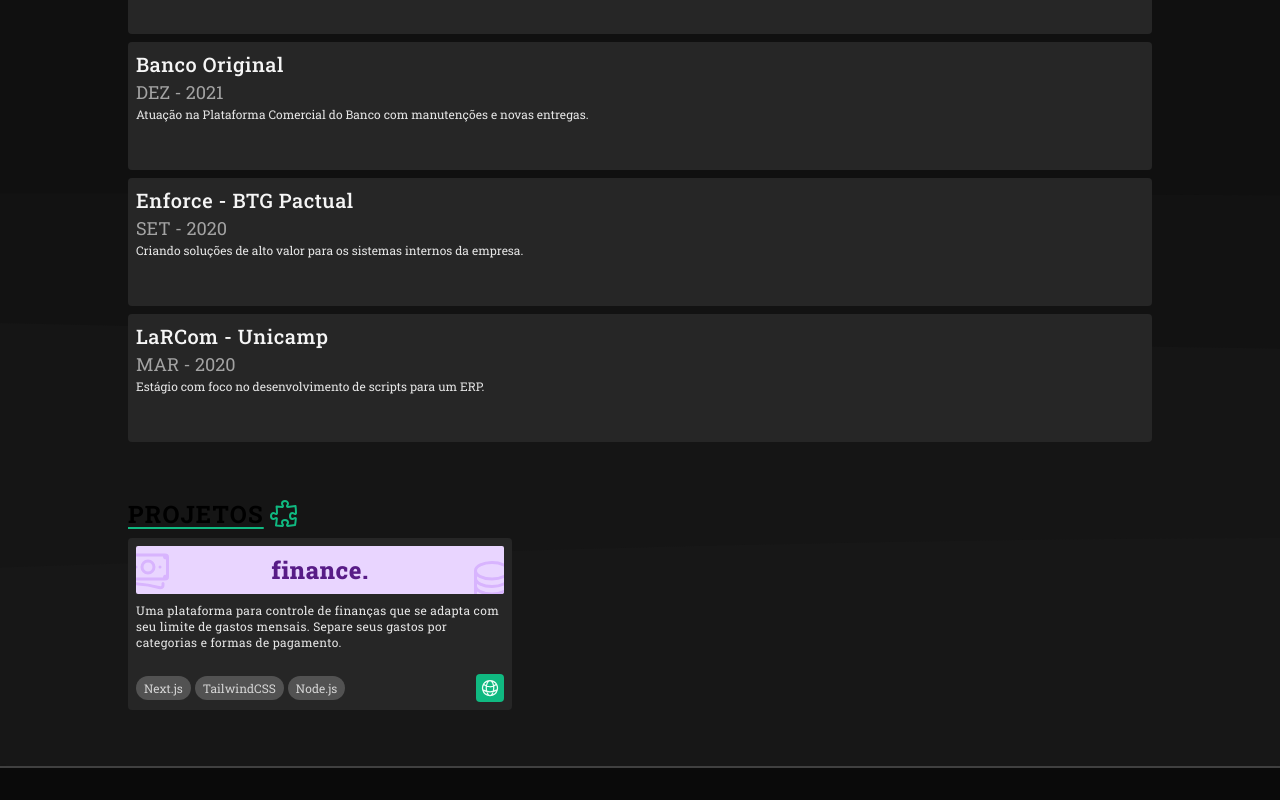
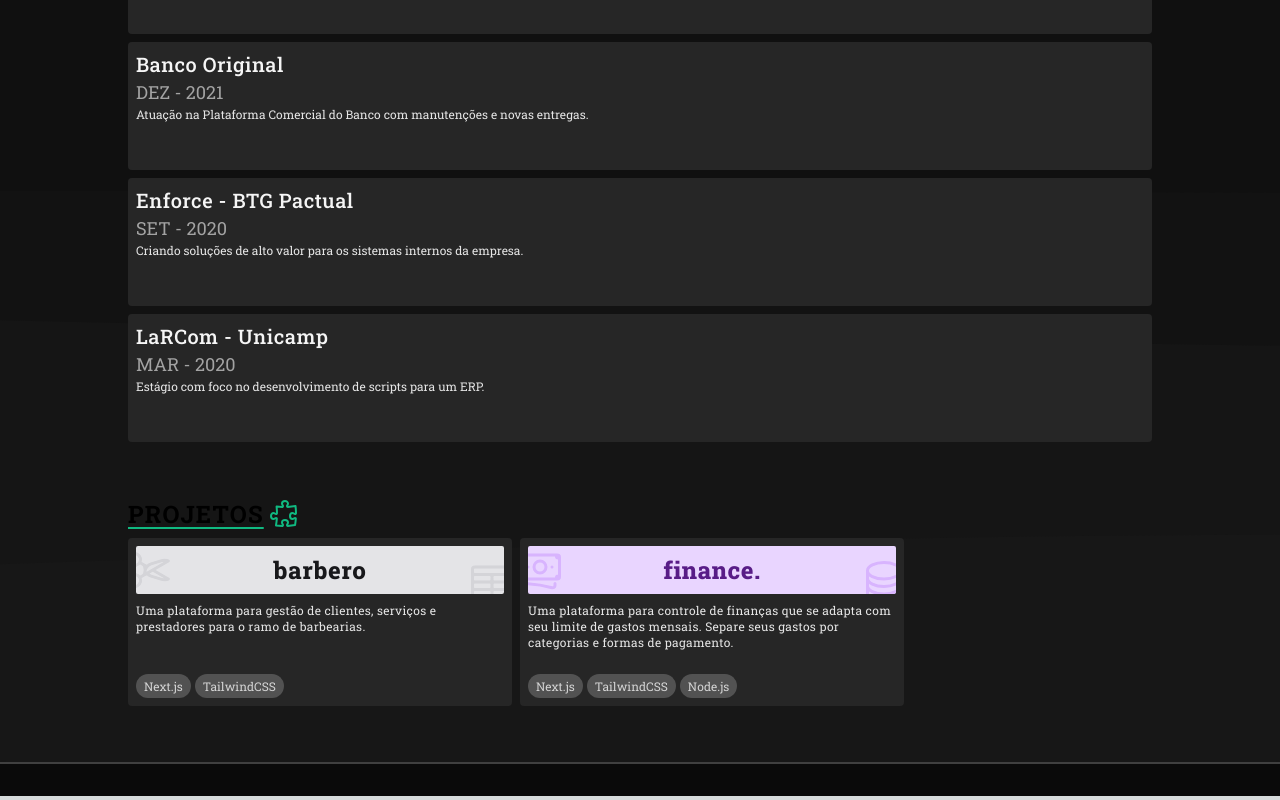
Before and after one commit to visumi/isumi-web-v2, a Next.js app: page / in a window 1280 px wide. Shown: the part 842-1642 px from the top of the page. Built offline with nearby package versions, Linux system fonts and the light colour scheme.

Commit message:
updating age and new project

```diff
--- a/app/components/about.tsx
+++ b/app/components/about.tsx
@@ -39,7 +39,7 @@
               className="flex-1"
             />
             <Tag
-              title="25 anos"
+              title="26 anos"
               icon={CakeIcon}
               iconColor="text-purple-500"
               className="max-[320px]:flex-1 flex-0 md:flex-1"
--- a/app/components/projects.tsx
+++ b/app/components/projects.tsx
@@ -4,8 +4,9 @@
 import {
   BanknotesIcon,
   CircleStackIcon,
-  GlobeAltIcon,
   PuzzlePieceIcon,
+  ScissorsIcon,
+  TableCellsIcon
 } from "@heroicons/react/24/outline";
 
 export default function Projects() {
@@ -27,8 +28,9 @@
           </h2>
           <PuzzlePieceIcon className="w-7 h-7 md:w-8 md:h-8 text-emerald-500" />
         </div>
-        <div>
+        <div className="flex gap-2 flex-col lg:flex-row">
           <FinanceCard />
+          <BarberoCard />
         </div>
       </div>
     </Transition>
@@ -37,7 +39,39 @@
 
 function FinanceCard() {
   return (
-    <div className="flex flex-col flex-shrink-0 gap-2 p-2 rounded bg-neutral-800 md:w-96">
+    <div className="flex flex-col flex-shrink-0 gap-2 p-2 rounded bg-neutral-800 lg:w-96">
+      <div className="relative flex justify-center p-2 overflow-hidden bg-zinc-200 rounded-sm">
+        <span className="text-2xl font-extrabold tracking-wide text-zinc-900">
+          barbero
+        </span>
+        <ScissorsIcon className="absolute top-0 w-12 h-12 text-zinc-300 -left-3" />
+        <TableCellsIcon className="absolute w-12 h-12 text-zinc-300 -right-3 -bottom-3" />
+      </div>
+      <p className="text-xs tracking-wide text-neutral-200">
+        Uma plataforma para gestão de clientes, serviços e prestadores para o ramo de barbearias.
+      </p>
+      <div className="flex items-center justify-between mt-auto">
+        <div className="flex gap-1">
+          <Pill title="Next.js" />
+          <Pill title="TailwindCSS" />
+        </div>
+        {/* <button className="rounded bg-emerald-500 hover:brightness-90">
+          <a
+            href="https://finance.isumi.com.br/"
+            target="_blank"
+            aria-label="Finance"
+          >
+            <GlobeAltIcon className="p-1 h-7 w-7 text-emerald-50" />
+          </a>
+        </button> */}
+      </div>
+    </div>
+  );
+}
+
+function BarberoCard() {
+  return (
+    <div className="flex flex-col flex-shrink-0 gap-2 p-2 rounded bg-neutral-800 lg:w-96">
       <div className="relative flex justify-center p-2 overflow-hidden bg-purple-200 rounded-sm">
         <span className="text-2xl font-extrabold tracking-wide text-purple-900">
           finance.
@@ -55,7 +89,7 @@
           <Pill title="TailwindCSS" />
           <Pill title="Node.js" />
         </div>
-        <button className="rounded bg-emerald-500 hover:brightness-90">
+        {/* <button className="rounded bg-emerald-500 hover:brightness-90">
           <a
             href="https://finance.isumi.com.br/"
             target="_blank"
@@ -63,7 +97,7 @@
           >
             <GlobeAltIcon className="p-1 h-7 w-7 text-emerald-50" />
           </a>
-        </button>
+        </button> */}
       </div>
     </div>
   );
```
Also changed, not shown: public/me.jpg, public/me2.jpg (added).
